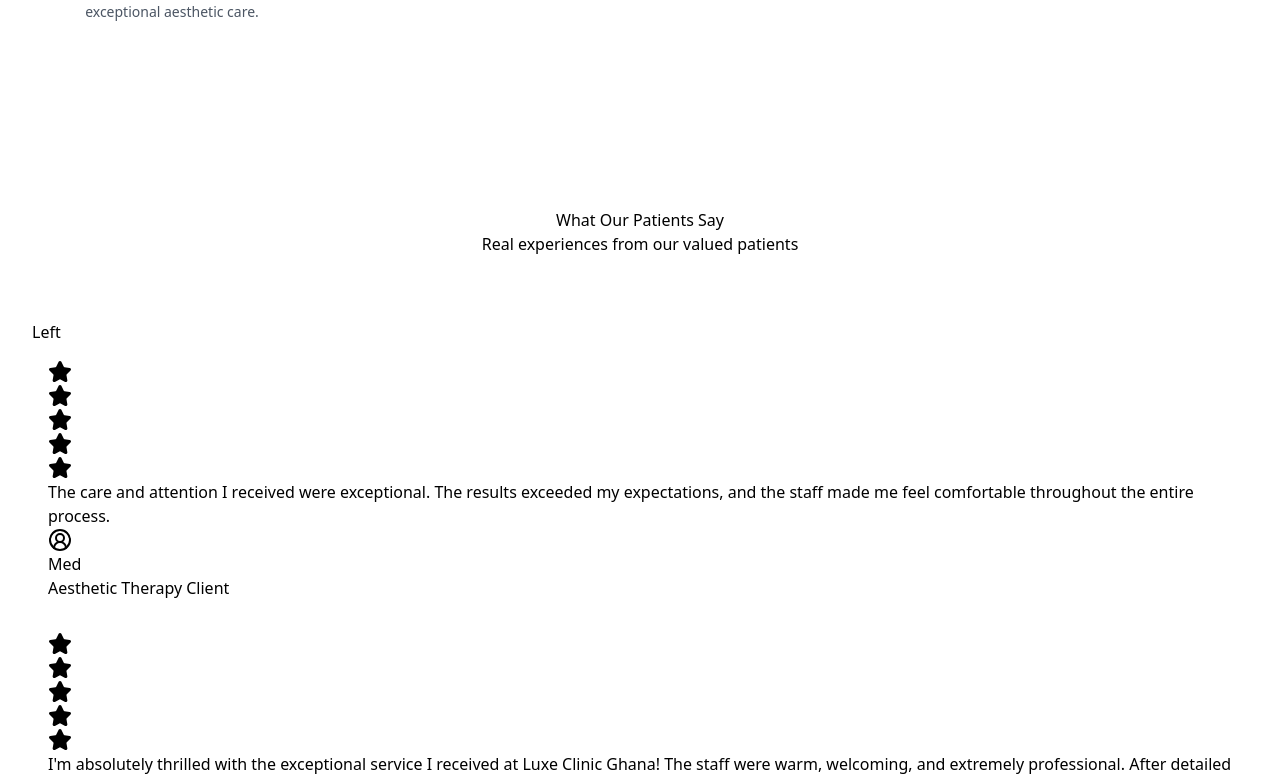
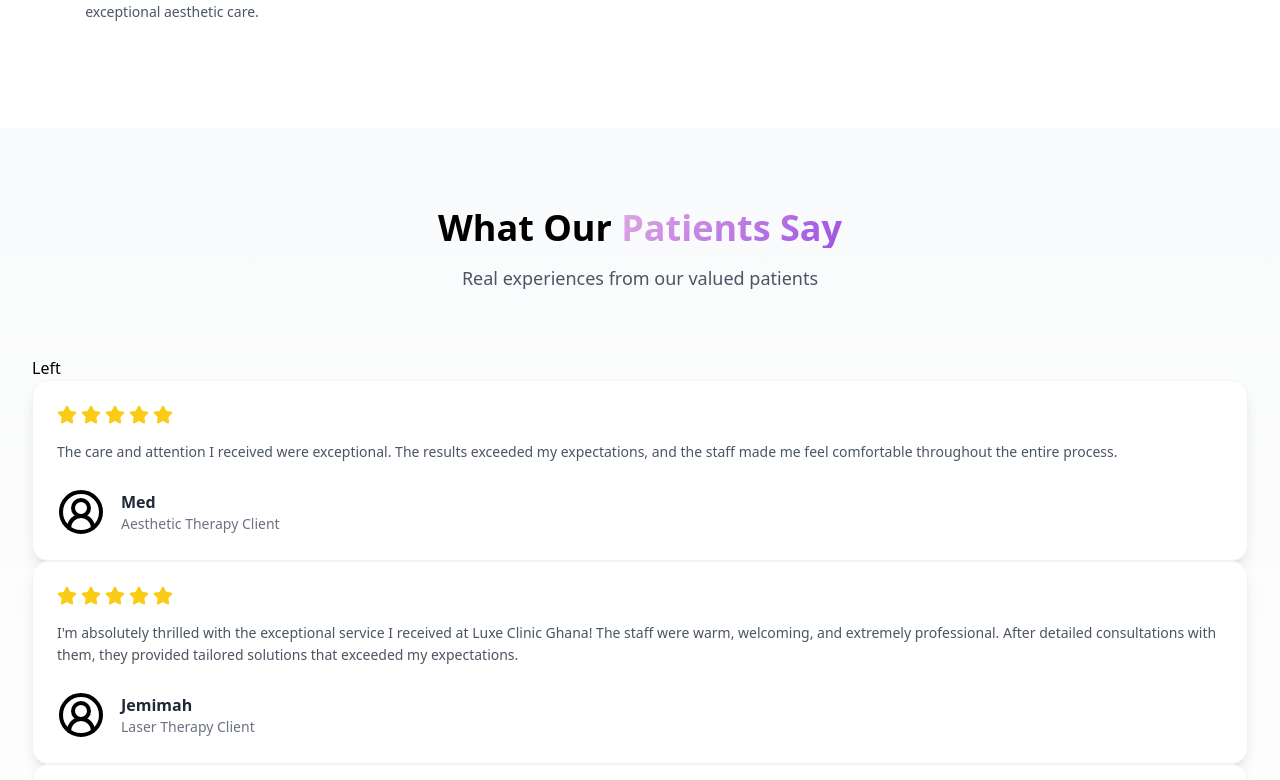
Before and after one commit to amartey-tricky/luxe, a Next.js app: page / in a window 1280 px wide. Shown: the part 2003-2783 px from the top of the page. Built offline with nearby package versions, Linux system fonts and the light colour scheme.

Commit message:
Update styles.module.css

```diff
--- a/components/home/testimonial/styles.module.css
+++ b/components/home/testimonial/styles.module.css
@@ -1,26 +1,54 @@
 .section {
-  /* your existing styles */
+  @apply bg-gradient-to-b from-gray-50 to-white relative overflow-hidden;
 }
 
-.sliderContainer {
-  width: 100%;
+.title {
+  @apply text-3xl md:text-4xl font-bold mb-4;
+}
+
+.gradientText {
+  @apply inline-block;
+  background: linear-gradient(135deg, #E1A7E2 0%, #9C52E5 100%);
+  -webkit-background-clip: text;
+  background-clip: text;
+  -webkit-text-fill-color: transparent;
+}
+
+.subtitle {
+  @apply text-gray-600 text-lg max-w-2xl mx-auto;
 }
 
 .testimonialCard {
-  min-width: 100%;
-  box-sizing: border-box;
-  padding: 1rem;
-  /* your existing styles */
+  @apply bg-white p-6 rounded-2xl shadow-lg hover:shadow-xl transition-all duration-300
+         border border-gray-100;
+  backdrop-filter: blur(12px);
+  -webkit-backdrop-filter: blur(12px);
 }
 
-@media (min-width: 768px) {
-  .testimonialCard {
-    min-width: 50%;
-  }
+.rating {
+  @apply flex gap-1 mb-4;
 }
 
-@media (min-width: 1024px) {
-  .testimonialCard {
-    min-width: 33.33%;
-  }
+.star {
+  @apply w-5 h-5 text-yellow-400;
 }
+
+.content {
+  @apply text-gray-600 text-sm leading-relaxed mb-6;
+}
+
+.author {
+  @apply flex items-center gap-4;
+}
+
+.avatar {
+  @apply w-12 h-12 rounded-full object-cover;
+}
+
+.name {
+  @apply font-semibold text-gray-800;
+}
+
+.role {
+  @apply text-sm text-gray-500;
+}
```
